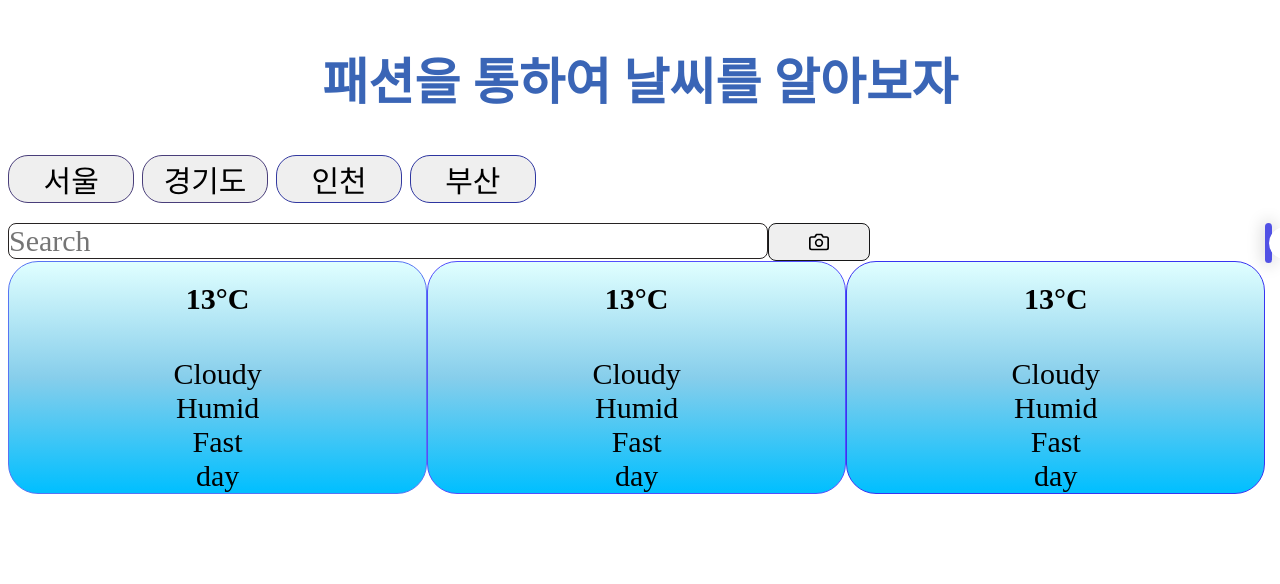
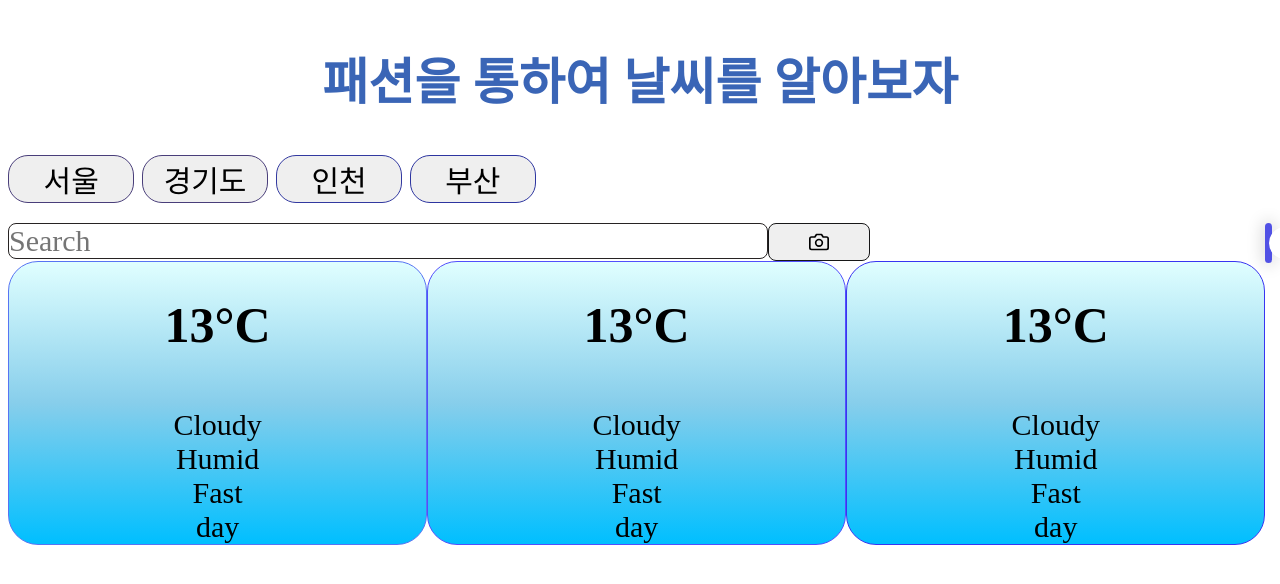
Before and after one commit to LYJ0312/FW_project, a plain HTML site: page index.html in a window 1280 px wide. Shown: the top 584 px of the page. Drawn offline with Linux system fonts and the light colour scheme; a web font is replaced by a local one.

Commit message:
index.html tag style uptate

```diff
--- a/index.html
+++ b/index.html
@@ -46,7 +46,7 @@
 <div class="weather loading">
 <div style="border: 1px solid rgb(87, 116, 243); float: left; width: 33%; border-radius: 30px; text-align: center; font-size: large;background: linear-gradient(lightCyan, skyBlue, deepSkyBlue);">
 
-    <h1 class="temp" >13°C</h1>
+    <h1 class="temp" style="font-size: 50px;" >13°C</h1>
     <img class="icon">
     <div class="description">Cloudy</div>
     <div class="humidity">Humid</div>
@@ -56,7 +56,7 @@
 
     <div style="border: 1px solid rgb(82, 79, 252); float: left; width: 33%;border-radius: 30px; text-align: center; font-size: large;background: linear-gradient(lightCyan, skyBlue, deepSkyBlue);">
 
-        <h1 class="temp1">13°C</h1>
+        <h1 class="temp1" style="font-size: 50px;">13°C</h1>
         <img class="icon1">
         <div class="description1">Cloudy</div>
         <div class="humidity1">Humid</div>
@@ -66,7 +66,7 @@
 
         <div style="border: 1px solid rgb(56, 53, 241); float: left; width: 33%;border-radius: 30px; text-align: center; font-size: large;background: linear-gradient(lightCyan, skyBlue, deepSkyBlue);">
 
-            <h1 class="temp2">13°C</h1>
+            <h1 class="temp2" style="font-size: 50px;">13°C</h1>
             <img class="icon2">
             <div class="description2">Cloudy</div>
             <div class="humidity2">Humid</div>
```
